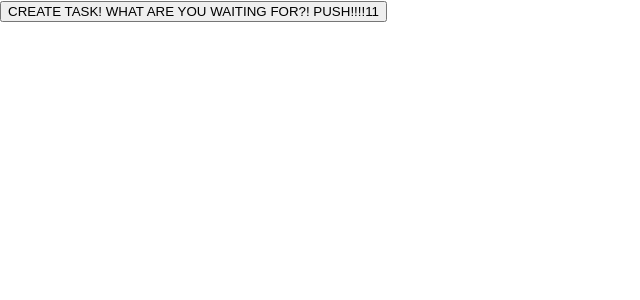
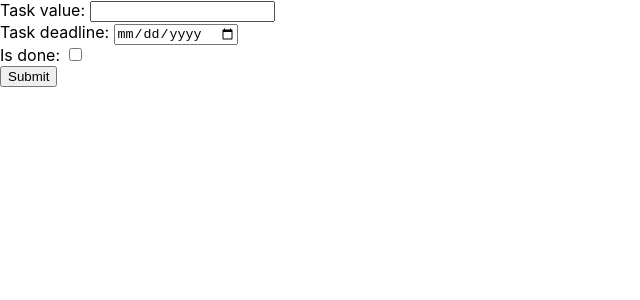
Before and after one commit to Vasy12/do_not_trus_me, a React (Create React App) app: page / in a window 1280 px wide. Shown: the top 300 px of the page, without its empty margins (0-640 px from the left). Built offline with nearby package versions, Linux system fonts and the light colour scheme.

Commit message:
Create: extremely simple frontend

```diff
--- a/src/App.js
+++ b/src/App.js
@@ -7,20 +7,60 @@ class App extends React.Component {
   constructor (props) {
     super( props );
     this.state = {
-      data: null,
+      value: '',
+      deadline: '',
+      isDone: false,
     };
   }
 
-  createTask = async () => {
-    const { data } = await postTask();
+  createTask = async (e) => {
+    e.preventDefault();
+    const { data } = await postTask( this.state);
+    console.log( data );
+  };
+
+  handleChange = e => {
     this.setState( {
-                     data: data,
+                     value: e.target.value,
+                   } );
+  };
+
+  handleDeadlineChange = e => {
+    this.setState( {
+                     deadline: e.target.value,
+                   } );
+  };
+
+  handleIsDoneChange = e => {
+    this.setState( {
+                     isDone: e.target.checked,
                    } );
   };
 
   render () {
+
+    const { value, deadline, isDone } = this.state;
+
     return (
-      <button onClick={this.createTask}>CREATE TASK! WHAT ARE YOU WAITING FOR?! PUSH!!!!11</button>
+      <form onSubmit={this.createTask}>
+        <label htmlFor="taskValueInput">
+          <span>Task value: </span>
+          <input id="taskValueInput" type="text" name="value" value={value} onChange={this.handleChange}/>
+        </label>
+        <br/>
+        <label htmlFor="taskDateInput">
+          <span>Task deadline: </span>
+          <input id="taskDateInput" type="date" name="deadline" value={deadline} onChange={this.handleDeadlineChange}/>
+        </label>
+        <br/>
+        <label htmlFor="taskIsDoneInput">
+          <span>Is done: </span>
+          <input id="taskIsDoneInput" type="checkbox" name="isDone" checked={isDone}
+                 onChange={this.handleIsDoneChange}/>
+        </label>
+        <br/>
+        <input type="submit"/>
+      </form>
     );
   }
 }
--- a/src/api/index.js
+++ b/src/api/index.js
@@ -7,9 +7,11 @@ axios.interceptors.request.use( function (config) {
   return config;
 } );
 
-export function postTask () {
-  return axios.post( 'http://192.168.0.106:3000/api/task', {
-    value: 'Test value from axios.',
-    deadline: '2020-03-20',
-  } );
+/**
+ *
+ * @param {object} data
+ * @return {Promise<AxiosResponse<T>>}
+ */
+export async function postTask (data) {
+  return axios.post( 'http://192.168.0.106:3000/api/task', data );
 }
```
